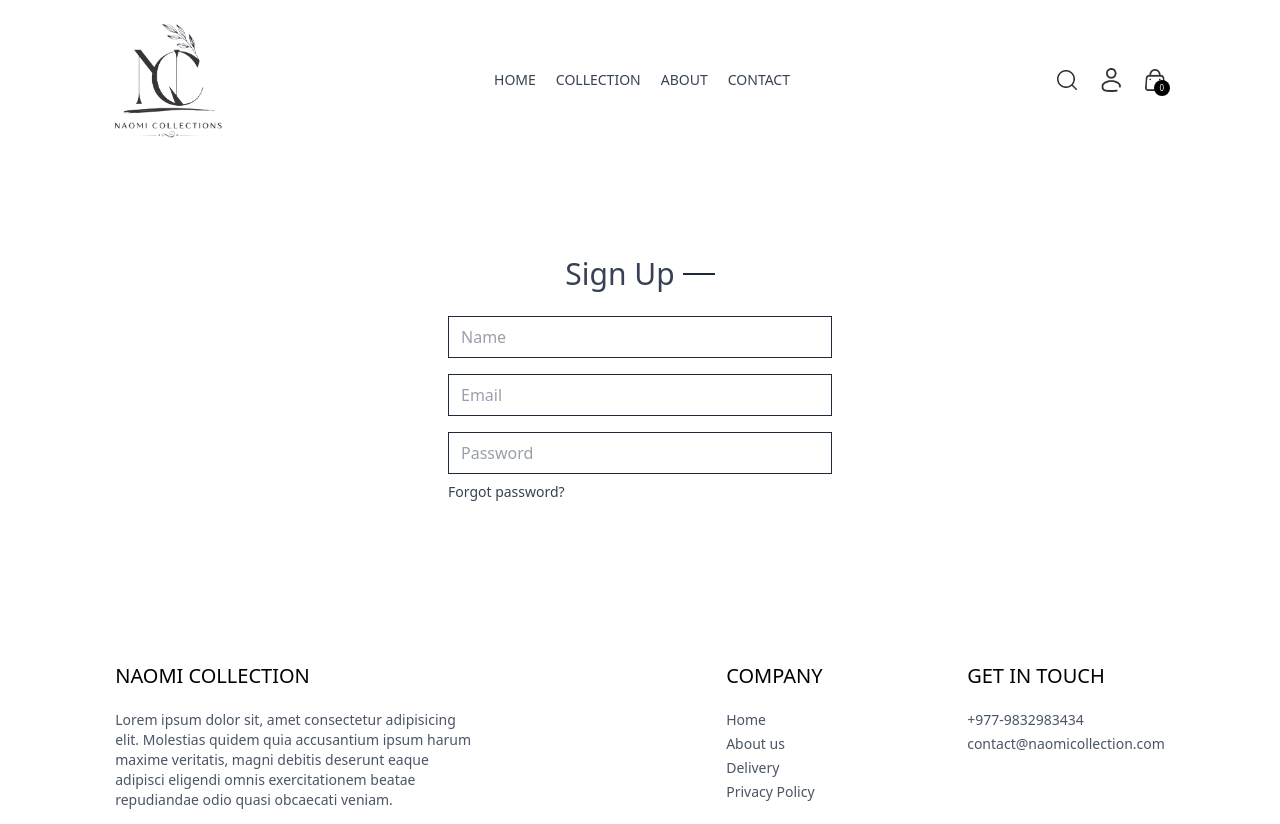
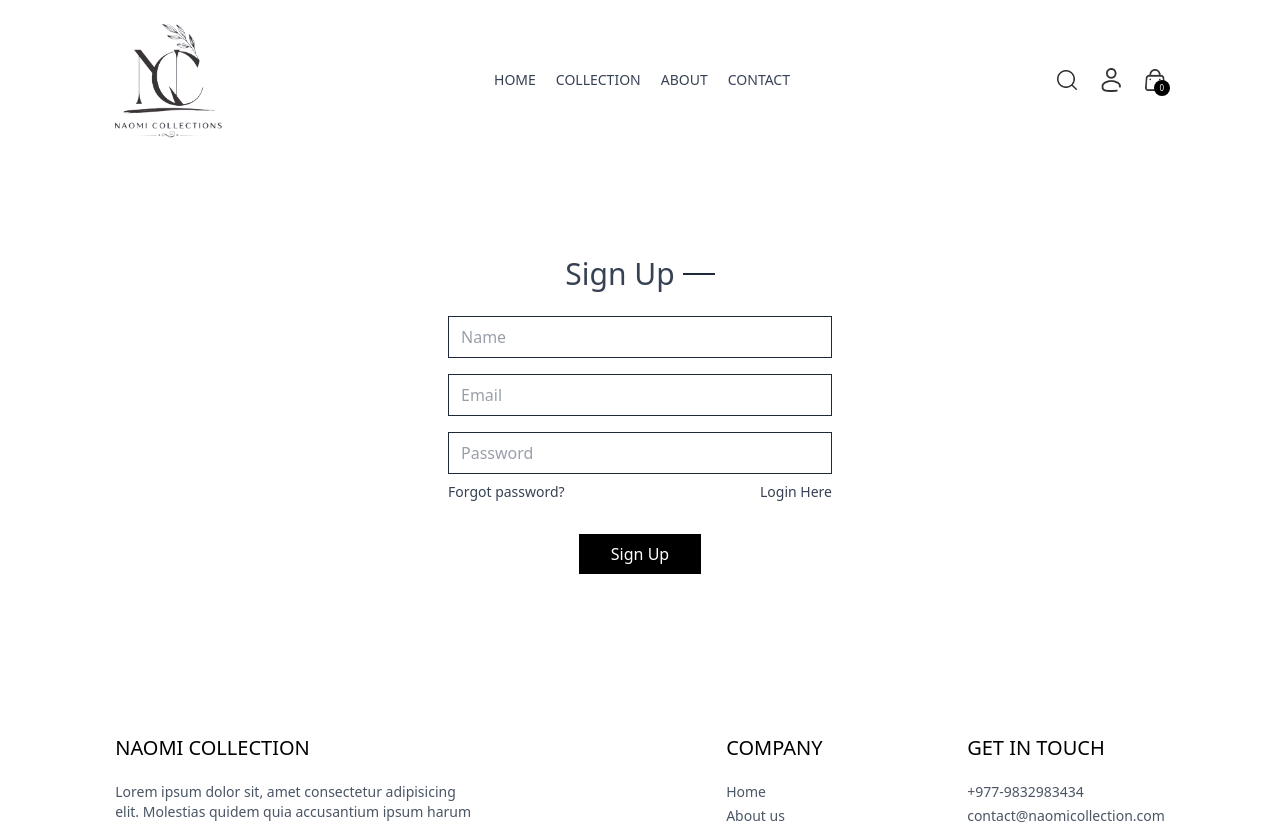
Before and after one commit to MiLaN-StHa/EcommerceProject, a React (Vite) app in the folder frontend/: page /login in a window 1280 px wide. Shown: the top 824 px of the page. Built offline with nearby package versions, Linux system fonts and the light colour scheme.

Commit message:
Login page complete

```diff
--- a/frontend/src/pages/Login.jsx
+++ b/frontend/src/pages/Login.jsx
@@ -4,8 +4,12 @@
 
 const [currentState,setCurrentState]=useState('Sign Up');
 
+const onSubmitHandler =async (event) => {
+    event.preventDefault();
+}
+
   return (
-    <form className=' flex flex-col items-center w-[90%] sm:max-w-96 m-auto mt-14 gap-4 text-gray-700'>
+    <form onSubmit={onSubmitHandler} className=' flex flex-col items-center w-[90%] sm:max-w-96 m-auto mt-14 gap-4 text-gray-700'>
       <div className='inline-flex items-center gap-2 mb-2 mt-10'>
         <p className='prata-regular text-3xl'>{currentState}</p>
         <hr className=' border-none h-[1.5px] w-8 bg-gray-800'/>
@@ -15,7 +19,13 @@
       <input type="password" className='w-full px-3 py-2 border border-gray-800' placeholder='Password' required/>
       <div className=' w-full flex justify-between text-sm mt-[-8px]'>
           <p className='cursor-pointer'>Forgot password?</p>
+          {
+            currentState === 'Login'
+            ? <p onClick={()=>setCurrentState('Sign up')} className='cursor-pointer'>Create Account</p>
+            : <p onClick={()=>setCurrentState('Login')} className=' cursor-pointer'>Login Here</p>
+          }
       </div>
+      <button className='cursor-pointer bg-black text-white font-light px-8 py-2 mt-4'>{currentState==='Login'?'Sign In':'Sign Up'}</button>
     </form>
   )
 }
```
